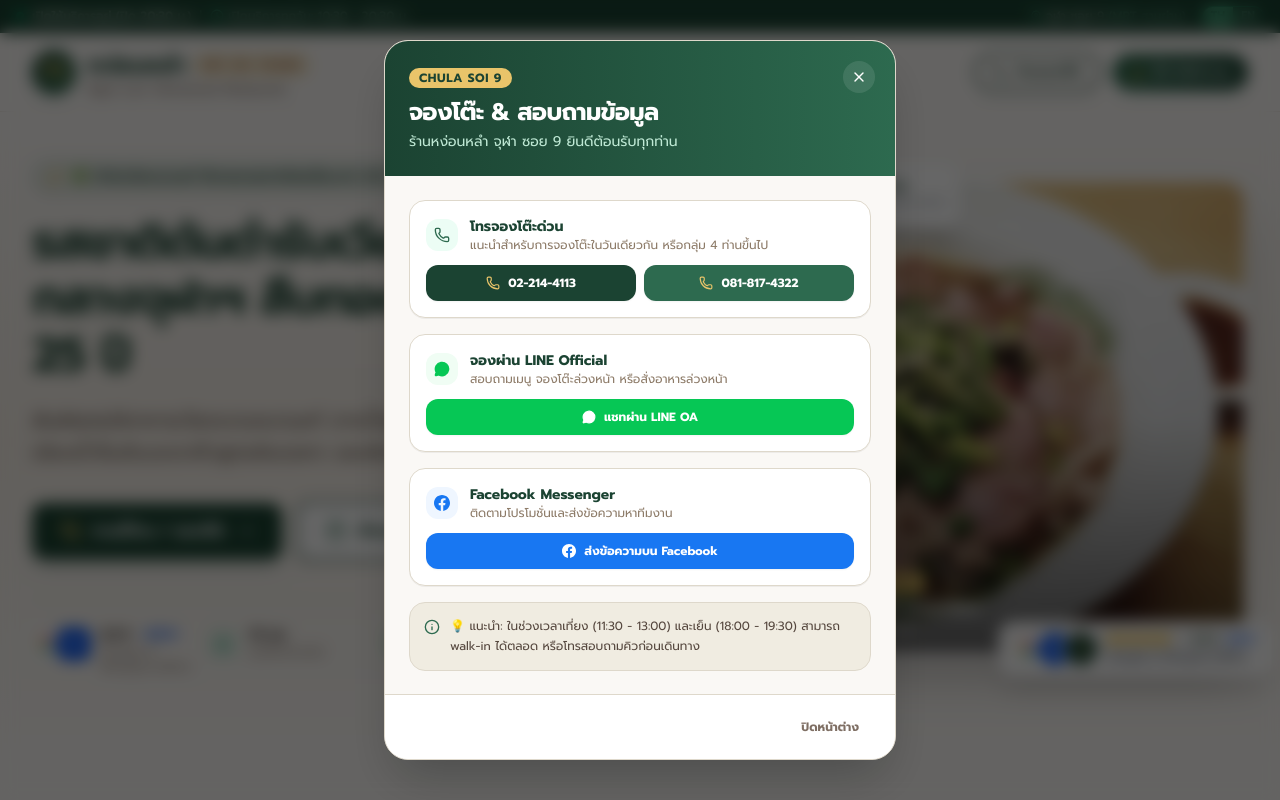
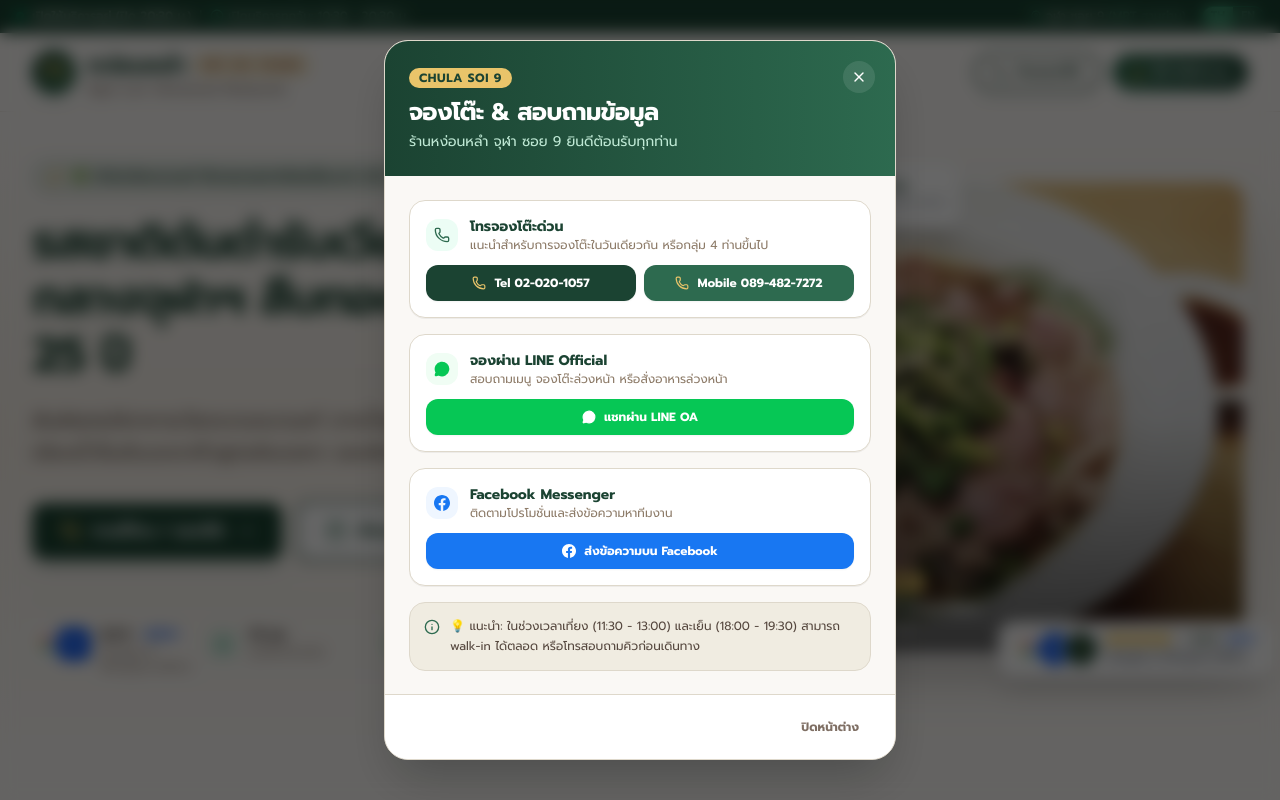
Before and after one commit to kiwicoder171/Ngon-lam, a React (Vite) app: page / in a window 1280 px wide. Both pictures are taken after a click on the button "โทรจองโต๊ะ". Shown: the top 800 px of the page. Built offline with nearby package versions, Linux system fonts and the light colour scheme.

Commit message:
fix(contact): update restaurant phone numbers to Tel 020201057 and Mobile 0894827272

```diff
--- a/index.html
+++ b/index.html
@@ -35,7 +35,7 @@
       ],
       "@id": "https://ngonlam-chula9.com",
       "url": "https://ngonlam-chula9.com",
-      "telephone": "+6622144113",
+      "telephone": "+6620201057",
       "priceRange": "$$",
       "servesCuisine": "Vietnamese",
       "address": {
--- a/src/components/Footer.tsx
+++ b/src/components/Footer.tsx
@@ -115,7 +115,9 @@ export const Footer: React.FC = () => {
             <div className="space-y-2 text-sm text-emerald-100/80">
               <p className="flex items-center gap-2">
                 <Phone className="w-4 h-4 text-[#e9c46a] shrink-0" />
-                <span>02-214-4113 / 081-817-4322</span>
+                <span>
+                  Tel: <a href="tel:020201057" className="hover:underline">02-020-1057</a> · Mobile: <a href="tel:0894827272" className="hover:underline">089-482-7272</a>
+                </span>
               </p>
               <p className="flex items-start gap-2">
                 <MapPin className="w-4 h-4 text-[#e9c46a] shrink-0 mt-0.5" />
--- a/src/components/LocationHours.tsx
+++ b/src/components/LocationHours.tsx
@@ -93,6 +93,12 @@ export const LocationHours: React.FC<LocationHoursProps> = ({
               {/* Transit & Commute tips */}
               <div className="space-y-2 pt-4 border-t border-[#f0ece1] text-xs text-[#55473e]">
                 <div className="flex items-center gap-2">
+                  <Phone className="w-4 h-4 text-[#2d6a4f] shrink-0" />
+                  <span>
+                    Tel: <a href="tel:020201057" className="font-semibold text-[#1b4332] hover:underline">02-020-1057</a> · Mobile: <a href="tel:0894827272" className="font-semibold text-[#1b4332] hover:underline">089-482-7272</a>
+                  </span>
+                </div>
+                <div className="flex items-center gap-2">
                   <Train className="w-4 h-4 text-[#2d6a4f] shrink-0" />
                   <span>{t('location.transitMRT')}</span>
                 </div>
--- a/src/components/ReservationModal.tsx
+++ b/src/components/ReservationModal.tsx
@@ -79,19 +79,19 @@ export const ReservationModal: React.FC<ReservationModalProps> = ({ isOpen, onCl
 
             <div className="grid grid-cols-1 sm:grid-cols-2 gap-2 mt-3">
               <a
-                href="tel:022144113"
+                href="tel:020201057"
                 className="flex items-center justify-center gap-2 py-2.5 px-3 rounded-xl bg-[#1b4332] hover:bg-[#081c15] text-white text-xs font-bold transition-all shadow-xs"
               >
                 <Phone className="w-3.5 h-3.5 text-[#e9c46a]" />
-                <span>02-214-4113</span>
+                <span>Tel 02-020-1057</span>
               </a>
 
               <a
-                href="tel:0818174322"
+                href="tel:0894827272"
                 className="flex items-center justify-center gap-2 py-2.5 px-3 rounded-xl bg-[#2d6a4f] hover:bg-[#1b4332] text-white text-xs font-bold transition-all shadow-xs"
               >
                 <Phone className="w-3.5 h-3.5 text-[#e9c46a]" />
-                <span>081-817-4322</span>
+                <span>Mobile 089-482-7272</span>
               </a>
             </div>
           </div>
--- a/src/locales/en.json
+++ b/src/locales/en.json
@@ -100,7 +100,7 @@
     "statusOpen": "Open Now (Closes at 8:30 PM)",
     "statusClosed": "Currently Closed (Opens at 10:30 AM)",
     "phoneTitle": "Direct Reservation Numbers",
-    "phone": "+66 2 214 4113 / +66 81 817 4322",
+    "phone": "Tel: +66 2 020 1057 / Mobile: +66 89 482 7272",
     "getDirections": "Open in Google Maps",
     "callNow": "Call Restaurant",
     "transitMRT": "MRT Samyan Exit 2 (approx. 450 meters walk)",
@@ -112,8 +112,8 @@
     "subtitle": "Ngon Lam Chula 9 welcomes you for lunch and dinner",
     "callDirectTitle": "Instant Phone Reservation",
     "callDirectDesc": "Recommended for same-day dining or parties of 4 or more.",
-    "callBtn": "Call 02-214-4113",
-    "callBtnAlt": "Call 081-817-4322",
+    "callBtn": "Call 02-020-1057",
+    "callBtnAlt": "Call 089-482-7272",
     "chatLineTitle": "LINE Official Booking",
     "chatLineDesc": "Pre-order items, ask dietary questions, or reserve in advance.",
     "chatLineBtn": "Chat on LINE OA",
--- a/src/locales/th.json
+++ b/src/locales/th.json
@@ -100,7 +100,7 @@
     "statusOpen": "เปิดให้บริการอยู่ (ปิด 20:30 น.)",
     "statusClosed": "ขณะนี้ร้านปิด (เปิด 10:30 น.)",
     "phoneTitle": "เบอร์โทรศัพท์สำรองโต๊ะ",
-    "phone": "02-214-4113 / 081-817-4322",
+    "phone": "Tel: 02-020-1057 / Mobile: 089-482-7272",
     "getDirections": "เปิดแผนที่นำทาง (Google Maps)",
     "callNow": "โทรติดต่อร้านทันที",
     "transitMRT": "MRT สามย่าน ทางออก 2 (เดินประมาณ 450 เมตร)",
@@ -112,8 +112,8 @@
     "subtitle": "ร้านหง่อนหลำ จุฬา ซอย 9 ยินดีต้อนรับทุกท่าน",
     "callDirectTitle": "โทรจองโต๊ะด่วน",
     "callDirectDesc": "แนะนำสำหรับการจองโต๊ะในวันเดียวกัน หรือกลุ่ม 4 ท่านขึ้นไป",
-    "callBtn": "โทร 02-214-4113",
-    "callBtnAlt": "โทร 081-817-4322",
+    "callBtn": "โทร 02-020-1057",
+    "callBtnAlt": "โทร 089-482-7272",
     "chatLineTitle": "จองผ่าน LINE Official",
     "chatLineDesc": "สอบถามเมนู จองโต๊ะล่วงหน้า หรือสั่งอาหารล่วงหน้า",
     "chatLineBtn": "แชทผ่าน LINE OA",
```
